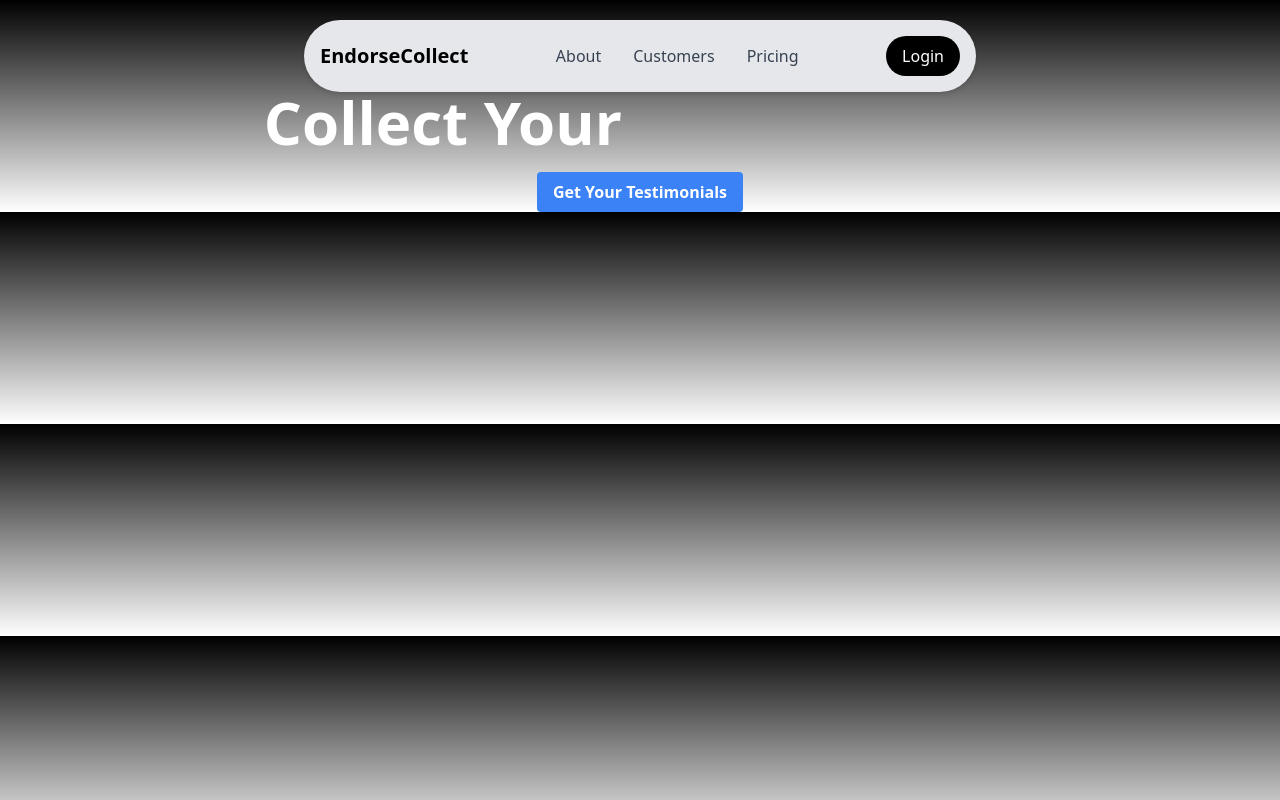
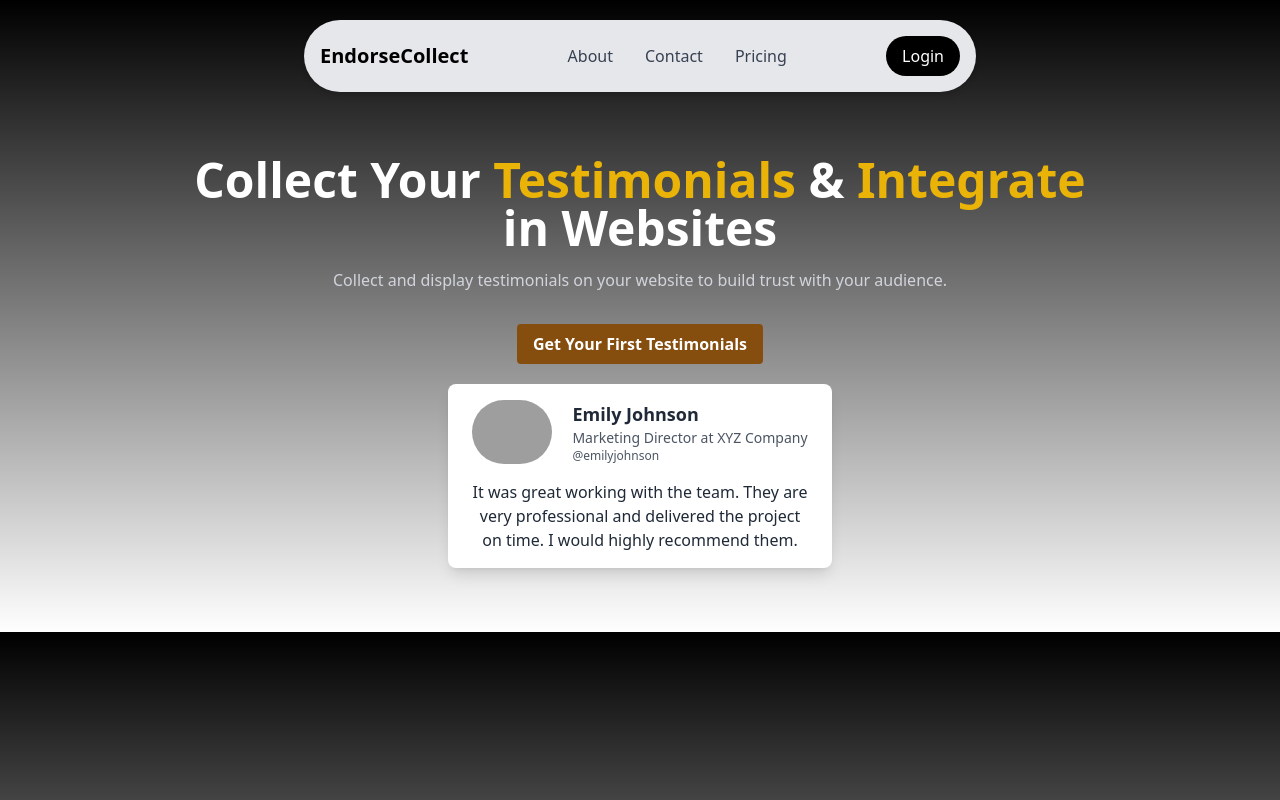
Before and after one commit to itzamanjain/testimonial-io, a Next.js app: page / in a window 1280 px wide. Built offline with nearby package versions, Linux system fonts and the light colour scheme; grey boxes are pictures that could not be loaded.

Commit message:
done with home page

```diff
--- a/next.config.mjs
+++ b/next.config.mjs
@@ -1,4 +1,4 @@
 /** @type {import('next').NextConfig} */
-const nextConfig = {};
-
-export default nextConfig;
+export const images = {
+    domains: ['randomuser.me'],
+};
--- /dev/null
+++ b/src/app/about/page.js
@@ -0,0 +1,20 @@
+import React from 'react';
+
+function Page() {
+  return (
+    <>
+      <div className="min-h-screen bg-black text-white p-10 flex flex-col items-center">
+        <h1 className="text-4xl font-bold text-center mt-5 mb-4">About Us</h1>
+        <div className="max-w-2xl text-center mb-4">
+          Endorse Collect is a platform that allows you to collect testimonials from your customers and display them on your website. It is a simple and easy-to-use tool that helps you build trust with your customers and increase your sales. With Endorse Collect, you can create beautiful testimonial pages, collect testimonials from your customers, and display them on your website in minutes. Sign up today and start collecting testimonials from your customers!
+        </div>
+        <hr className="w-full max-w-2xl mb-4" />
+        <div className="max-w-2xl text-xl text-center">
+          &quot;Currently we are in a very early stage of development. We are working hard to bring you the best experience. Please bear with us.&quot;
+        </div>
+      </div>
+    </>
+  );
+}
+
+export default Page;
--- /dev/null
+++ b/src/app/contact/page.js
@@ -0,0 +1,17 @@
+import React from 'react';
+import Link from 'next/link';
+
+function ContactPage() {
+  return (
+    <>
+      <h1 className='text-2xl mt-10 text-center text-white'>Contact Us</h1>
+      <div className='text-center text-xl mt-4'>
+        <Link href='mailto:jainaman0744@gmail.com'>
+         Email us <span className='text-yellow-500'>@Click Here</span>
+        </Link>
+      </div>
+    </>
+  );
+}
+
+export default ContactPage;
--- a/src/app/getTestimonials/page.js
+++ b/src/app/getTestimonials/page.js
@@ -22,7 +22,7 @@ function Page() {
     setLoading(true); // Set loading state to true
     try {
       await axios.post('/api/testimonials/create', formData);
-      toast.success('Customer review submitted successfully!');
+      toast.success('Your review submitted successfully!');
       // Add the submitted data to the customerReviews state
       setCustomerReviews([...customerReviews, formData]);
       console.log('customerReview submitted:', formData);
--- a/src/app/page.js
+++ b/src/app/page.js
@@ -1,32 +1,35 @@
 "use client"
-import React from 'react'
-import { useRouter } from 'next/navigation'
+import React from 'react';
+import { useRouter } from 'next/navigation';
+import Test from '../components/Test';
 
 function Page() {
   const router = useRouter();
   return (
-    <>
-      <div className="flex flex-col md:flex-row justify-center px-4">
-        <h1 className="text-3xl md:text-6xl font-bold text-white text-center">
-          Collect Your
+    <div className="px-4 py-8 md:py-16">
+      <div className="text-center ">
+        <h1 className="text-3xl md:text-5xl font-bold text-white">
+          Collect Your{' '}
+          <span className="text-yellow-500">Testimonials</span> &{' '}
+          <span className="text-yellow-500">Integrate </span> <br />
+          <span>in </span>  Websites
         </h1>
-        <span className="text-3xl md:text-6xl font-bold bg-clip-text ml-0 md:ml-4 text-transparent bg-gradient-to-r from-gradient-start via-gradient-middle to-gradient-end text-center">
-          Testimonials
-        </span>
+        <p className="text-gray-300 mt-4">
+          Collect and display testimonials on your website to build trust with your audience.
+        </p>
       </div>
-      <div className="flex justify-center mt-5">
+      <div className="flex justify-center mt-8 ">
         <button
           type="button"
-          onClick={() => router.push('/getTestimonials')}
-          className="bg-blue-500 cursor-pointer hover:bg-blue-700 text-white font-bold py-2 px-4 rounded"
+          onClick={() => router.push('/signup')}
+          className="bg-yellow-800  hover:bg-yellow-500 text-white font-bold py-2 px-4 rounded cursor-pointer"
         >
-          Get Your Testimonials
+          Get Your First Testimonials
         </button>
       </div>
-
-
-    </>
-  )
+      <Test />
+    </div>
+  );
 }
 
-export default Page
+export default Page;
--- /dev/null
+++ b/src/app/pricing/page.js
@@ -0,0 +1,67 @@
+"use client"
+import React from 'react';
+import { useRouter } from 'next/navigation';
+
+function PricingPage() {
+  const router = useRouter();
+  return (
+    <div className="min-h-screen bg-black p-10 flex flex-col items-center">
+      <h1 className="text-4xl font-bold text-white mb-10">Pricing Plans</h1>
+      <div className="flex flex-col md:flex-row gap-10">
+        <div className="bg-white shadow-lg rounded-lg p-6 w-full md:w-1/3 text-center">
+          <h2 className="text-2xl font-bold text-gray-800 mb-4">Free</h2>
+          <p className="text-gray-600 mb-6">Perfect for individuals and small teams.</p>
+          <ul className="text-gray-600 mb-6">
+            <li className="mb-2">✅ Collect unlimited testimonials</li>
+            <li className="mb-2">✅ Display testimonials on  website</li>
+            <li className="mb-2">✅ Basic analytics</li>
+            <li className="mb-2">✅ Community support</li>
+          </ul>
+          <button
+            type="button"
+            onClick={() => router.push('/signUp')}
+            className="bg-blue-500 cursor-pointer hover:bg-blue-700 text-white font-bold py-2 px-4 rounded"
+          >
+            Sign Up for Free
+          </button>
+        </div>
+        <div className="bg-white shadow-lg rounded-lg p-6 w-full md:w-1/3 text-center">
+          <h2 className="text-2xl font-bold text-gray-800 mb-4">Pro</h2>
+          <p className="text-gray-600 mb-6">Ideal for growing businesses.</p>
+          <ul className="text-gray-600 mb-6">
+            <li className="mb-2">✅ All Free features</li>
+            <li className="mb-2">✅ Advanced analytics</li>
+            <li className="mb-2">✅ Custom branding</li>
+            <li className="mb-2">✅ Priority support</li>
+          </ul>
+          <button
+            type="button"
+            onClick={() => router.push('/signUp')}
+            className="bg-blue-500 cursor-pointer hover:bg-blue-700 text-white font-bold py-2 px-4 rounded"
+          >
+            Get Started
+          </button>
+        </div>
+        <div className="bg-white shadow-lg rounded-lg p-6 w-full md:w-1/3 text-center">
+          <h2 className="text-2xl font-bold text-gray-800 mb-4">Enterprise</h2>
+          <p className="text-gray-600 mb-6">For large organizations.</p>
+          <ul className="text-gray-600 mb-6">
+            <li className="mb-2">✅ All Pro features</li>
+            <li className="mb-2">✅ Dedicated account manager</li>
+            <li className="mb-2">✅ Custom integrations</li>
+            <li className="mb-2">✅ 24/7 support</li>
+          </ul>
+          <button
+            type="button"
+            onClick={() => router.push('/contactSales')}
+            className="bg-blue-500 cursor-pointer hover:bg-blue-700 text-white font-bold py-2 px-4 rounded"
+          >
+            Contact Sales
+          </button>
+        </div>
+      </div>
+    </div>
+  );
+}
+
+export default PricingPage;
--- a/src/components/Navbar.jsx
+++ b/src/components/Navbar.jsx
@@ -16,15 +16,18 @@ const Navbar = () => {
         <div className="flex items-center space-x-2">
           {/* <img src="/logo.svg" alt="Logo" className="h-8 w-8"/>
            */}
+          <Link href="/">
           <span className="font-bold text-black text-xl">EndorseCollect</span>
+
+          </Link>
         </div>
         <div className="hidden md:flex space-x-8">
           <Link href="/about">
             <span className="text-gray-700 hover:text-gray-900 cursor-pointer">About</span>
           </Link>
 
-          <Link href="/customers">
-            <span className="text-gray-700 hover:text-gray-900 cursor-pointer">Customers</span>
+          <Link href="/contact">
+            <span className="text-gray-700 hover:text-gray-900 cursor-pointer">Contact</span>
           </Link>
           <Link href="/pricing">
             <span className="text-gray-700 hover:text-gray-900 cursor-pointer">Pricing</span>
@@ -49,8 +52,8 @@ const Navbar = () => {
             <span className="text-gray-700 hover:text-gray-900 cursor-pointer">About</span>
           </Link>
 
-          <Link href="/customers">
-            <span className="text-gray-700 hover:text-gray-900 cursor-pointer">Customers</span>
+          <Link href="/contact">
+            <span className="text-gray-700 hover:text-gray-900 cursor-pointer">Contact</span>
           </Link>
           <Link href="/pricing">
             <span className="text-gray-700 hover:text-gray-900 cursor-pointer">Pricing</span>
--- /dev/null
+++ b/src/components/Test.jsx
@@ -0,0 +1,37 @@
+import React from 'react';
+import Image from 'next/image';
+
+const Test = () => {
+    const testimonial = {
+        photo: 'https://randomuser.me/api/portraits/women/32.jpg',
+        name: 'Emily Johnson',
+        position: 'Marketing Director',
+        company: 'XYZ Company',
+        social: '@emilyjohnson',
+        review: 'It was great working with the team. They are very professional and delivered the project on time. I would highly recommend them.'
+    };
+
+    return (
+        <div className="max-w-sm mt-5  w-full bg-white shadow-lg rounded-lg overflow-hidden mx-auto">
+            <div className="px-6 py-4">
+                <div className="flex flex-row gap-5 justify-center">
+                    <Image className="object-cover rounded-full " src={testimonial.photo} alt={testimonial.name}
+                        width={80}
+                        height={80}
+                    />
+                    <div className='flex flex-col'>
+                        <p className="text-lg text-gray-800 font-semibold">{testimonial.name}</p>
+                        <p className="text-sm text-gray-600">{testimonial.position} at {testimonial.company}</p>
+                        <p className="text-xs text-gray-600">{testimonial.social}</p>
+                    </div>
+                </div>
+                <div className="text-center mt-4">
+
+                    <p className="mt-4 text-gray-800">{testimonial.review}</p>
+                </div>
+            </div>
+        </div>
+    );
+};
+
+export default Test;
--- a/src/middleware.ts
+++ b/src/middleware.ts
@@ -31,7 +31,6 @@ export function middleware(request: NextRequest) {
 // See "Matching Paths" below to learn more
 export const config = {
   matcher: [
-    '/',
     '/signup',
     '/signin',
     '/profile',
```
Also changed, not shown: src/app/(auth)/signin/page.js (+4 -4 lines), src/app/(auth)/signup/page.js (+6 -6 lines).
